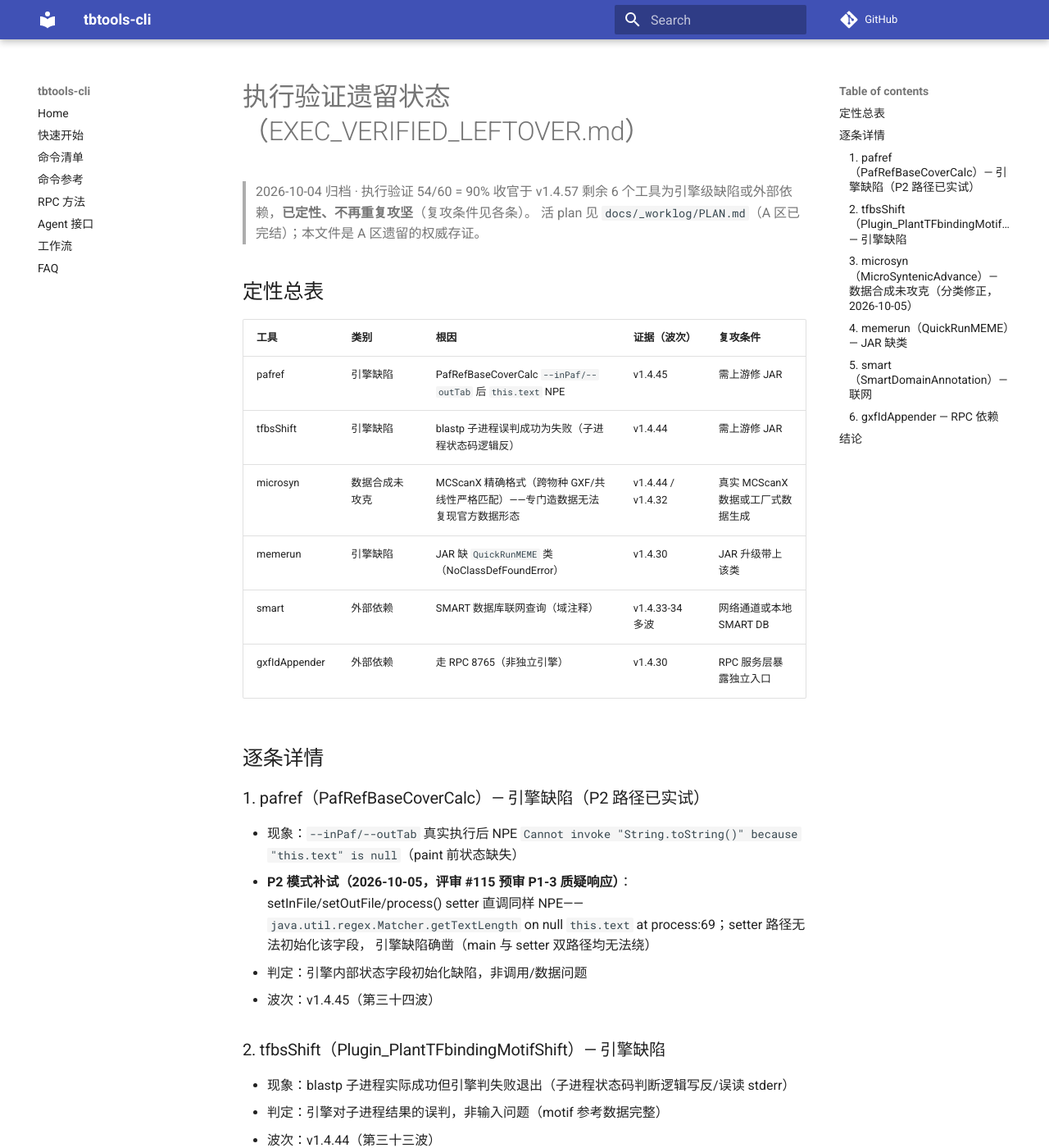
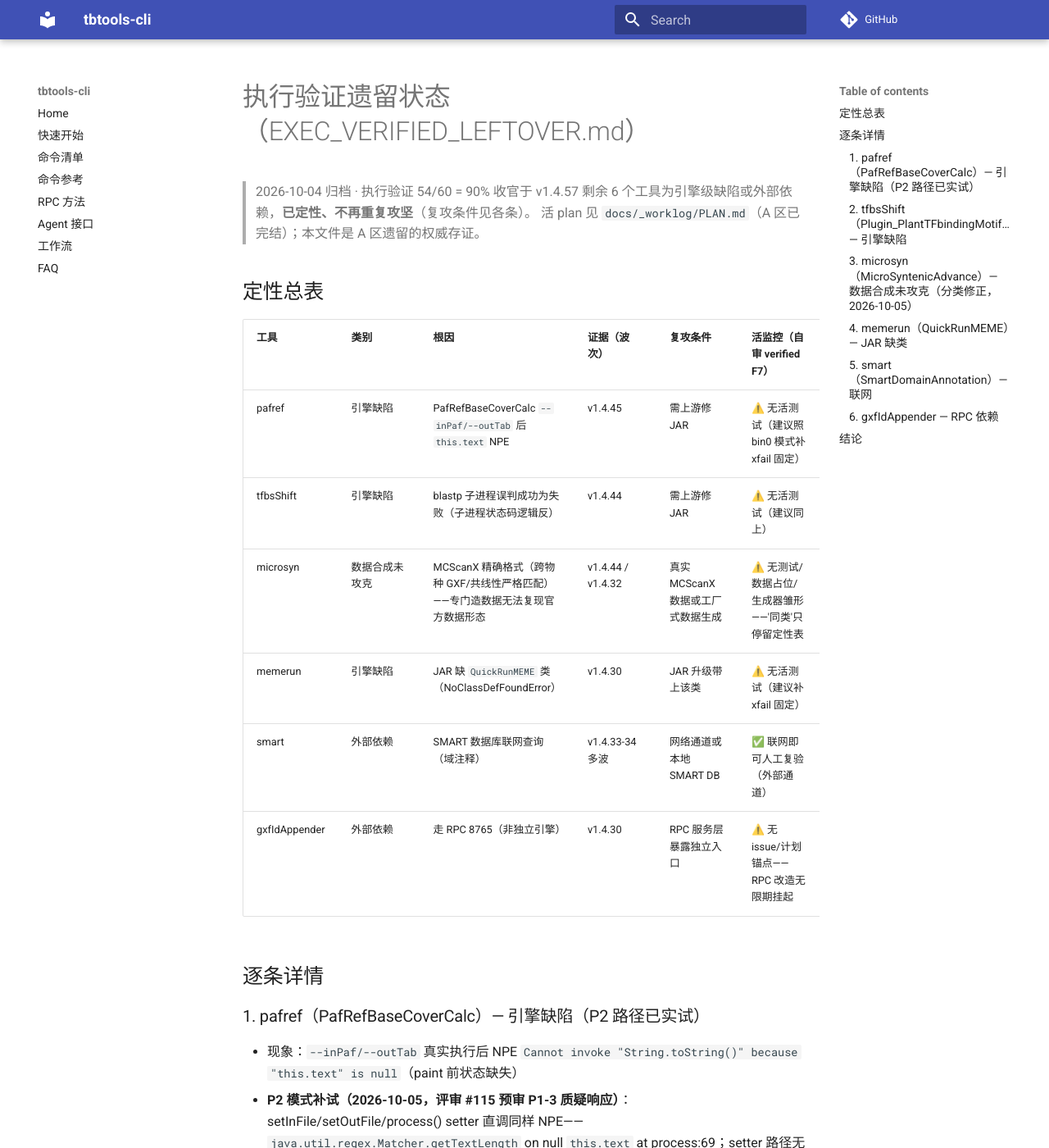
Before and after one commit to qby1613527176-cmd/tbtools-cli, an MkDocs documentation site: the page built from docs/_worklog/EXEC_VERIFIED_LEFTOVER.md, in a window 1280 px wide and 1400 px high. Shown: the whole window at 82% size. Built offline with MkDocs 1.6.1 and Material for MkDocs 9.7.7, drawn with Linux system fonts in a browser that asks for light colours; comment, search, counter and statistics services are not loaded.

Commit message:
feat: 自审 P2 批七(v1.4.79)——provenance 脆弱写法 + 验证叙事诚实化
arch F12-4 [P2] _write_provenance 的 "snaps" in dir() 脆弱写法: 显式引用(snaps 恒在 run_java 作用域, 脚本上下文不再误判); inputs_set 语义注释修正(运行前快照=输出文件不在内)
verified F7-② [P2] LEFTOVER 复攻条件可操作性: 定性总表加「活监控」列——6 工具明示有/无活测试盯着(4 条引擎缺陷建议照 bin0 模式补 xfail 固定; gxfIdAppender 标注无 issue 锚点无限期挂起)——归档不再是静态愿望
verified F8 [P2] 90% 叙事分母/金链空心化: 报告加 verification_tiers_note——CONFORMANCE_VERIFIED 明示试验层(n=1, volcano 标杆), 第二批推广计划未定, 防'三层体系'叙事超卖
门禁: pytest 15 passed / ruff 0 / mypy 0 / --check 全绿

```diff
--- a/docs/_worklog/EXEC_VERIFIED_LEFTOVER.md
+++ b/docs/_worklog/EXEC_VERIFIED_LEFTOVER.md
@@ -6,14 +6,14 @@
 
 ## 定性总表
 
-| 工具 | 类别 | 根因 | 证据（波次） | 复攻条件 |
-|:--|:--|:--|:--|:--|
-| pafref | 引擎缺陷 | PafRefBaseCoverCalc `--inPaf/--outTab` 后 `this.text` NPE | v1.4.45 | 需上游修 JAR |
-| tfbsShift | 引擎缺陷 | blastp 子进程误判成功为失败（子进程状态码逻辑反） | v1.4.44 | 需上游修 JAR |
-| microsyn | 数据合成未攻克 | MCScanX 精确格式（跨物种 GXF/共线性严格匹配）——专门造数据无法复现官方数据形态 | v1.4.44 / v1.4.32 | 真实 MCScanX 数据或工厂式数据生成 |
-| memerun | 引擎缺陷 | JAR 缺 `QuickRunMEME` 类（NoClassDefFoundError） | v1.4.30 | JAR 升级带上该类 |
-| smart | 外部依赖 | SMART 数据库联网查询（域注释） | v1.4.33-34 多波 | 网络通道或本地 SMART DB |
-| gxfIdAppender | 外部依赖 | 走 RPC 8765（非独立引擎） | v1.4.30 | RPC 服务层暴露独立入口 |
+| 工具 | 类别 | 根因 | 证据（波次） | 复攻条件 | 活监控（自审 verified F7） |
+|:--|:--|:--|:--|:--|:--|
+| pafref | 引擎缺陷 | PafRefBaseCoverCalc `--inPaf/--outTab` 后 `this.text` NPE | v1.4.45 | 需上游修 JAR | ⚠️ 无活测试（建议照 bin0 模式补 xfail 固定） |
+| tfbsShift | 引擎缺陷 | blastp 子进程误判成功为失败（子进程状态码逻辑反） | v1.4.44 | 需上游修 JAR | ⚠️ 无活测试（建议同上） |
+| microsyn | 数据合成未攻克 | MCScanX 精确格式（跨物种 GXF/共线性严格匹配）——专门造数据无法复现官方数据形态 | v1.4.44 / v1.4.32 | 真实 MCScanX 数据或工厂式数据生成 | ⚠️ 无测试/数据占位/生成器雏形——'同类'只停留定性表 |
+| memerun | 引擎缺陷 | JAR 缺 `QuickRunMEME` 类（NoClassDefFoundError） | v1.4.30 | JAR 升级带上该类 | ⚠️ 无活测试（建议补 xfail 固定） |
+| smart | 外部依赖 | SMART 数据库联网查询（域注释） | v1.4.33-34 多波 | 网络通道或本地 SMART DB | ✅ 联网即可人工复验（外部通道） |
+| gxfIdAppender | 外部依赖 | 走 RPC 8765（非独立引擎） | v1.4.30 | RPC 服务层暴露独立入口 | ⚠️ 无 issue/计划锚点——RPC 改造无限期挂起 |
 
 ## 逐条详情
 
```
Also changed, not shown: 3 other files.
